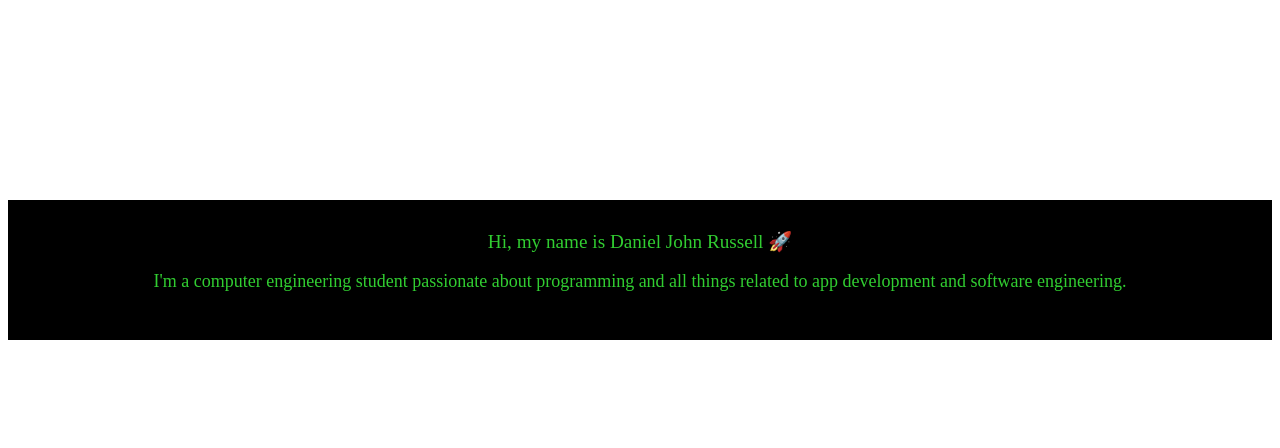
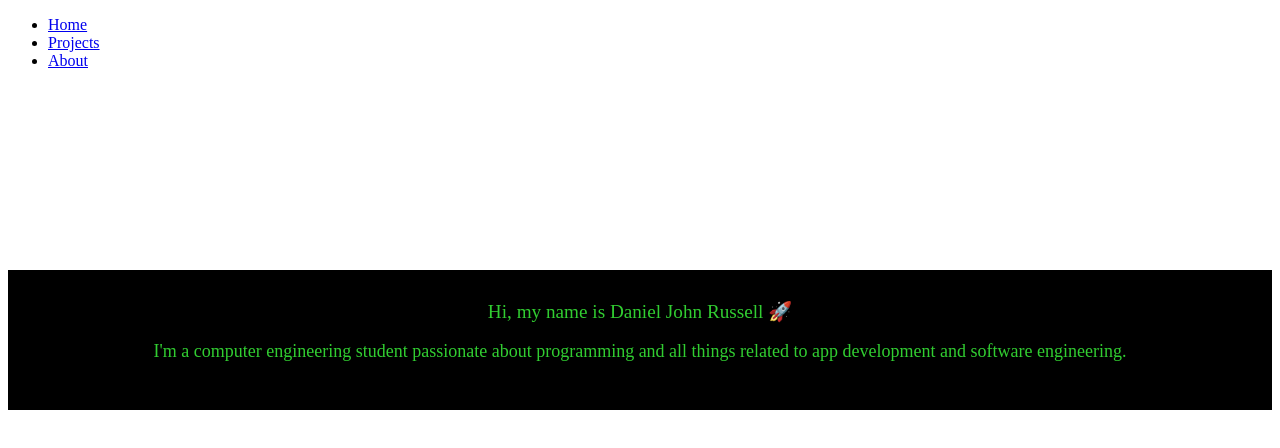
Before and after one commit to DjohnRussell/portfolio, a plain HTML site: page index.html in a window 1280 px wide. Drawn offline with Linux system fonts and the light colour scheme; a web font is replaced by a local one.

Commit message:
added a nav bar

```diff
--- a/index.html
+++ b/index.html
@@ -11,6 +11,21 @@
   rel="stylesheet">
 </head>
 <body>
+  <section class="logo-and-nav">
+    <nav>
+      <ul>
+        <li>
+          <a href="index.html">Home</a>
+        </li>
+        <li>
+          <a href="#">Projects</a>
+        </li>
+        <li>
+          <a href="#">About</a>
+        </li>
+      </ul>
+    </nav>
+  </section>
   <!-- Intro of me and my inntresests-->
   <section class="intro">
     <span class="hi">
@@ -21,6 +36,7 @@
         things related to app development and software engineering.</p>
     </span>
 
+
   </section>
 
 
```
